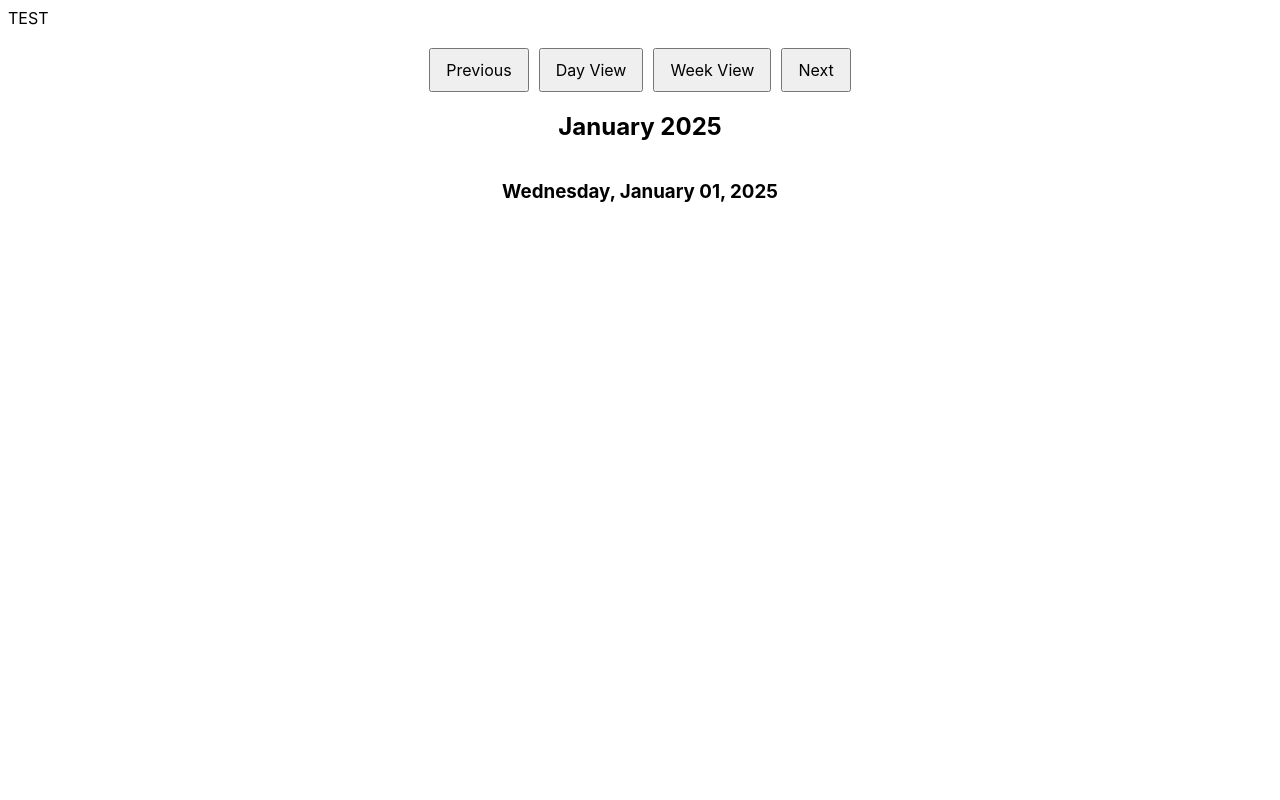
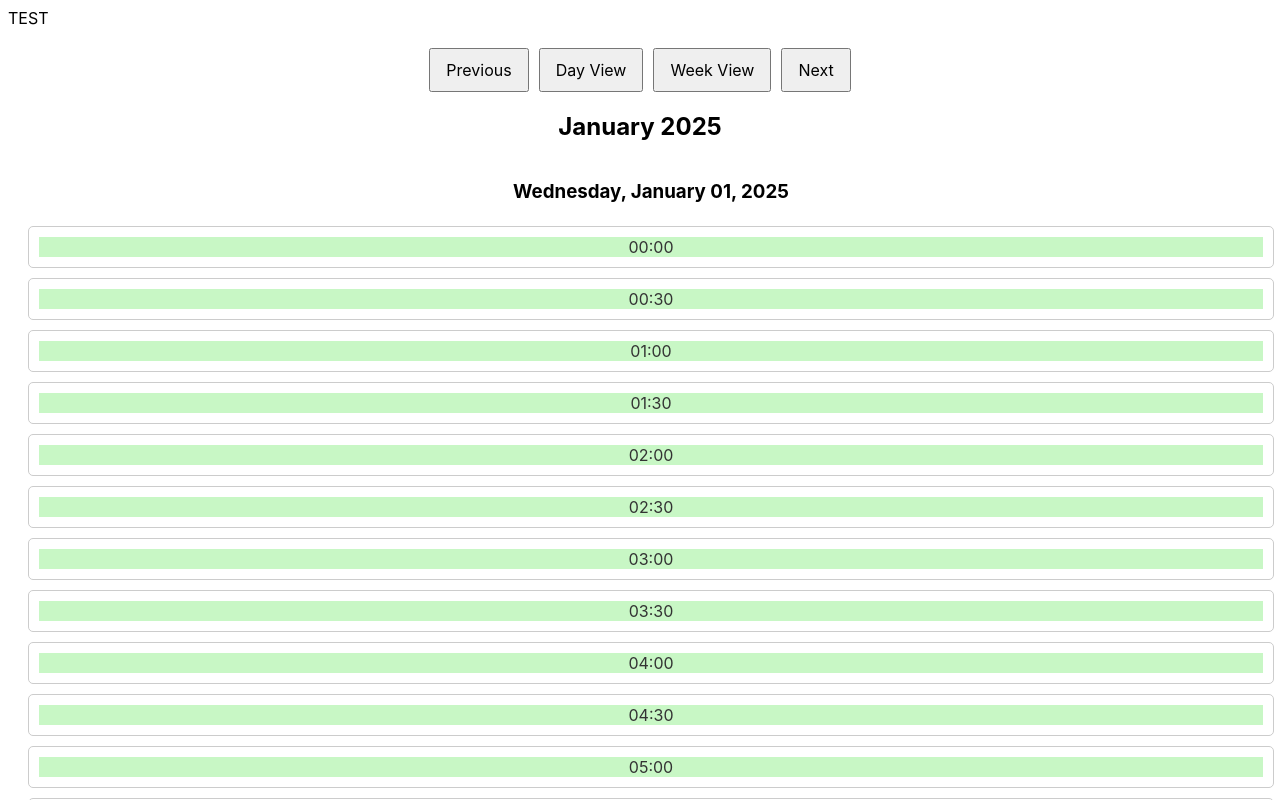
Before and after one commit to MaksymSz/online-consultation-manager, an Angular app: page / in a window 1280 px wide. Both pictures are taken after a click on the button "Day View". Shown: the top 800 px of the page. Built offline with nearby package versions, Linux system fonts and the light colour scheme.

Commit message:
Day view works

```diff
--- /dev/null
+++ b/db.json
@@ -0,0 +1,48 @@
+{
+  "consultants": [
+    {
+      "id": 1,
+      "name": "John Doe",
+      "specialization": "reserved"
+    },
+    {
+      "id": 2,
+      "name": "Jane Smith",
+      "specialization": "reserved"
+    },
+    {
+      "id": 3,
+      "name": "Mike Johnson",
+      "specialization": "reserved"
+    },
+    {
+      "id": 4,
+      "name": "Emily Davis",
+      "specialization": "reserved"
+    }
+  ],
+  "consultations": [
+    {
+      "id": 0,
+      "name": null,
+      "consultant": null,
+      "slotTime": "14:30",
+      "repeatFrom": null,
+      "repeatTo": null,
+      "price": null
+    }
+  ],
+  "reservations": [
+    {
+      "id": null,
+      "patientId": null,
+      "patientFullName": null,
+      "date": null,
+      "genre": null,
+      "gender": null,
+      "age": null,
+      "additionalInfo": null,
+      "canceled": null
+    }
+  ]
+}
--- a/src/app/calendar/calendar.component.css
+++ b/src/app/calendar/calendar.component.css
@@ -32,3 +32,39 @@ button {
   font-size: 16px;
   cursor: pointer;
 }
+.day-view {
+  display: flex;
+  flex-direction: column;
+  align-items: center;
+}
+
+.slot {
+  width: 100%;
+  padding: 10px;
+  margin: 5px 0;
+  text-align: center;
+  cursor: pointer;
+  font-size: 16px;
+  border: 1px solid #ccc;
+  border-radius: 5px;
+}
+
+.slot:hover {
+  background-color: #f0f0f0;
+}
+
+.reserved {
+  background-color: #ffcccc;
+  color: #666;
+}
+
+.available {
+  background-color: #c8f7c5;
+  color: #333;
+}
+
+button {
+  padding: 10px 15px;
+  font-size: 16px;
+  cursor: pointer;
+}
--- a/src/app/calendar/calendar.component.html
+++ b/src/app/calendar/calendar.component.html
@@ -13,14 +13,18 @@
   <!-- Day View -->
   <div *ngIf="currentView === 'day'" class="day-view">
     <h3>{{ format(currentDate, 'EEEE, MMMM dd, yyyy') }}</h3>
-    <!-- You can add more content for the day view here -->
+    <div *ngFor="let slot of availableSlots" class="slot" (click)="toggleSlot(slot)">
+      <div [ngClass]="{'reserved': reservedSlots.has(slot), 'available': !reservedSlots.has(slot)}">
+        {{ slot }}
+      </div>
+    </div>
   </div>
 
   <!-- Week View -->
   <div *ngIf="currentView === 'week'" class="week-view">
     <div *ngFor="let day of updateWeekView()">
       <div class="day">
-        <h4>{{ day }}</h4>
+        <h4>{{ format(day, 'eee, MMM dd') }}</h4>
         <!-- You can add more details for the week here -->
       </div>
     </div>
--- a/src/app/calendar/calendar.component.ts
+++ b/src/app/calendar/calendar.component.ts
@@ -1,20 +1,18 @@
 import { Component, OnInit } from '@angular/core';
-import { format, addDays, subDays, startOfWeek, addWeeks, subWeeks, eachDayOfInterval } from 'date-fns';
+import { format, addDays, subDays, startOfWeek, addWeeks, subWeeks, eachDayOfInterval, startOfDay, addMinutes } from 'date-fns';
 import {CommonModule} from '@angular/common';
 
 @Component({
   selector: 'app-calendar',
   templateUrl: './calendar.component.html',
   styleUrls: ['./calendar.component.css'],
-  imports: [
-    CommonModule,
-  ]
+  imports: [CommonModule],
 })
 export class CalendarComponent implements OnInit {
   currentView: string = 'week'; // Can be 'week' or 'day'
   currentDate: Date = new Date(); // Initial date is the current date
-
-  // Calendar configuration
+  availableSlots: string[] = []; // Stores available slots for the day
+  reservedSlots: Set<string> = new Set(); // Set to track reserved slots
   daysOfWeek: string[] = ['Sun', 'Mon', 'Tue', 'Wed', 'Thu', 'Fri', 'Sat'];
 
   constructor() { }
@@ -26,6 +24,9 @@ export class CalendarComponent implements OnInit {
   // Toggle between week and day views
   toggleView(view: string): void {
     this.currentView = view;
+    console.log('toggleView');
+    console.log(this.currentView);
+
     this.updateCalendar();
   }
 
@@ -50,8 +51,41 @@ export class CalendarComponent implements OnInit {
 
   // Show day view (only the current date)
   updateDayView(): void {
-    // Here you can add more functionality (e.g., event listings) for day view
-    console.log(`Day view for: ${format(this.currentDate, 'yyyy-MM-dd')}`);
+    console.log('update day view')
+    console.log(this.currentView);
+    const startOfCurrentDay = startOfDay(this.currentDate);
+    console.log(startOfCurrentDay);
+    this.availableSlots = this.generateTimeSlots(startOfCurrentDay, 30); // Generate 30-minute slots for the whole day
+    // this.generateTimeSlots(startOfCurrentDay, 30); // Generate 30-minute slots for the whole day
+    console.log(this.availableSlots.length);
+    console.log(`Available slots for ${format(this.currentDate, 'yyyy-MM-dd')}:`, this.availableSlots);
+  }
+
+  // Generate 30-minute time slots for the whole day
+  generateTimeSlots(startDate: Date, intervalMinutes: number): string[] {
+    let slots: string[] = [];
+    let slotTime = startDate;
+
+    const endOfDay = new Date(startDate);
+    endOfDay.setHours(23, 59, 59, 999);
+    // Generate slots until the end of the day
+    while (slotTime <= endOfDay) {
+      console.log(slotTime);
+      slots.push(format(slotTime, 'HH:mm'));
+      slotTime = addMinutes(slotTime, intervalMinutes); // Move to the next slot
+    }
+
+    return slots;
+  }
+
+  // Toggle the reserved status of a slot
+  toggleSlot(slot: string): void {
+    if (this.reservedSlots.has(slot)) {
+      this.reservedSlots.delete(slot); // Unreserve
+    } else {
+      this.reservedSlots.add(slot); // Reserve
+    }
+    console.log(`Reserved slots:`, Array.from(this.reservedSlots));
   }
 
   // Show week view (current week based on the current date)
```
